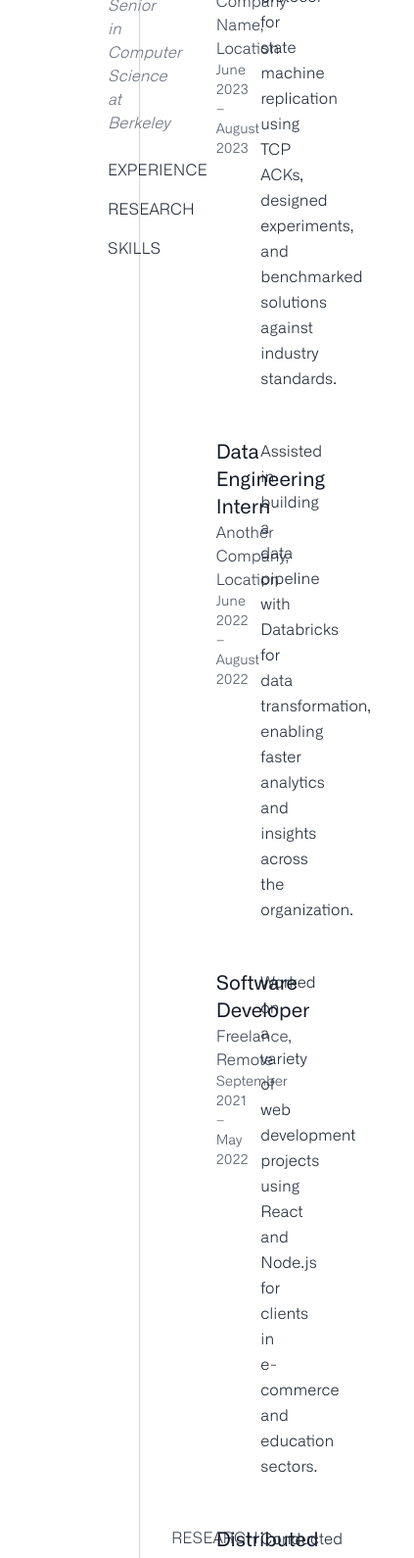
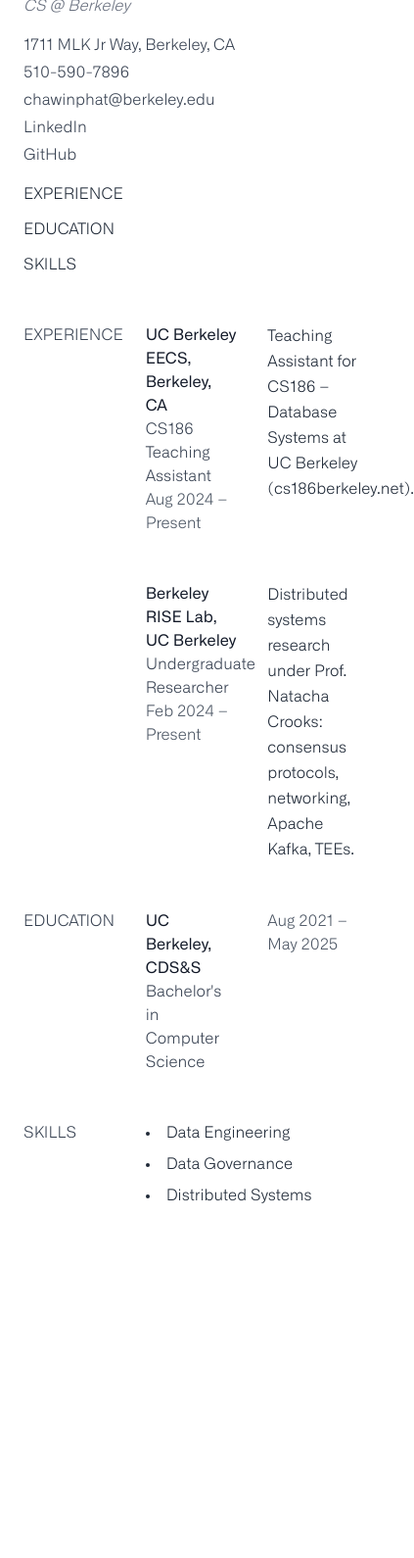
Before and after one commit to chawinphat/chawinphat.github.io, a plain HTML site: page index.html in a window 390 px wide. Shown: the part 158-1748 px from the top of the page at 98% size, 423 px wide, since content can reach past the window. After the commit the page ends 1414 px from the top, so only its background shows below. Drawn offline with nearby package versions, Linux system fonts and the light colour scheme; files whose address does not match are found by name.

Commit message:
mobile format test
Signed-off-by: chawinphat <chawinphat@berkeley.edu>

```diff
--- a/index.html
+++ b/index.html
@@ -3,24 +3,11 @@
 <head>
   <meta charset="UTF-8">
   <meta name="viewport" content="width=device-width, initial-scale=1.0">
-  <title>John Doe — Portfolio</title>
+  <title>Chawinphat Tankuranand — Resume</title>
   <script src="https://cdn.tailwindcss.com"></script>
   <style>
-    @font-face {
-      font-family: 'Alliance No.1';
-      src: url('resources/fonts/AllianceNo1-Light.woff2') format('woff2'),
-           url('resources/fonts/AllianceNo1-Light.woff') format('woff');
-      font-weight: 300;
-      font-style: normal;
-    }
-    @font-face {
-      font-family: 'Alliance No.1';
-      src: url('resources/fonts/AllianceNo1-Regular.woff2') format('woff2'),
-           url('resources/fonts/AllianceNo1-Regular.woff') format('woff');
-      font-weight: 400;
-      font-style: normal;
-    }
-    /* Thin scrollbar styling */
+    @font-face { font-family: 'Alliance No.1'; src: url('resources/fonts/AllianceNo1-Light.woff2') format('woff2'), url('resources/fonts/AllianceNo1-Light.woff') format('woff'); font-weight: 300; font-style: normal; }
+    @font-face { font-family: 'Alliance No.1'; src: url('resources/fonts/AllianceNo1-Regular.woff2') format('woff2'), url('resources/fonts/AllianceNo1-Regular.woff') format('woff'); font-weight: 400; font-style: normal; }
     html { scrollbar-width: thin; scrollbar-color: rgba(0,0,0,0.3) transparent; }
     body::-webkit-scrollbar { width: 6px; }
     body::-webkit-scrollbar-track { background: transparent; }
@@ -29,112 +16,78 @@
 </head>
 <body class="bg-white text-gray-800 antialiased flex justify-center pt-8" style="font-family: 'Alliance No.1', system-ui, -apple-system, BlinkMacSystemFont, 'Segoe UI', Roboto, 'Helvetica Neue', Arial, sans-serif;">
 
-  <div class="flex min-h-screen w-3/5">
+  <div class="flex flex-col md:flex-row min-h-screen w-full md:w-3/5">
     <!-- Left Panel -->
-    <aside class="w-1/4 bg-white border-r border-gray-300 p-8 flex flex-col">
-      <h1 class="text-4xl font-normal text-black mb-2">John Doe</h1>
-      <p class="text-base font-light text-gray-500 italic mb-6">Senior in Computer Science at Berkeley</p>
-      <nav class="flex flex-col space-y-4">
+    <aside class="w-full md:w-1/4 bg-white md:border-r border-gray-300 p-6 md:p-8 flex flex-col space-y-4">
+      <h1 class="text-4xl font-normal text-black">Chawinphat Tankuranand</h1>
+      <p class="text-base font-light text-gray-500 italic">CS @ Berkeley</p>
+      <div class="text-base font-light text-gray-700 space-y-1">
+        <p>1711 MLK Jr Way, Berkeley, CA</p>
+        <p>510-590-7896</p>
+        <p>chawinphat@berkeley.edu</p>
+        <p><a href="https://www.linkedin.com/in/chawinphat" class="hover:underline">LinkedIn</a></p>
+        <p><a href="https://github.com/chawinphat" class="hover:underline">GitHub</a></p>
+      </div>
+      <nav class="mt-4 flex flex-col space-y-3">
         <a href="#experience" class="text-base font-light uppercase hover:underline">Experience</a>
-        <a href="#research" class="text-base font-light uppercase hover:underline">Research</a>
+        <a href="#education" class="text-base font-light uppercase hover:underline">Education</a>
         <a href="#skills" class="text-base font-light uppercase hover:underline">Skills</a>
       </nav>
     </aside>
 
     <!-- Right Panel -->
-    <main class="flex-1 p-8">
+    <main class="w-full md:flex-1 p-6 md:p-8 space-y-12">
       <!-- Experience Section -->
-      <section id="experience" class="mb-12">
+      <section id="experience">
         <div class="space-y-12">
-          <!-- First Entry with Section Label -->
+          <!-- First Entry with Label -->
           <div class="grid grid-cols-3 gap-x-8 items-start">
+            <div><p class="text-base font-light uppercase text-gray-700">Experience</p></div>
             <div>
-              <p class="text-base font-light uppercase text-gray-700">Professional Experience</p>
+              <h3 class="text-base font-normal text-gray-900">UC Berkeley EECS, Berkeley, CA</h3>
+              <h4 class="text-base font-light text-gray-700">CS186 Teaching Assistant</h4>
+              <p class="text-base font-light text-gray-600">Aug 2024 – Present</p>
             </div>
-            <div>
-              <h3 class="text-xl font-normal text-gray-900">Software Engineer Intern</h3>
-              <h4 class="text-base font-light text-gray-700">Company Name, Location</h4>
-              <p class="text-sm font-light text-gray-600">June 2023 – August 2023</p>
-            </div>
-            <div>
-              <p class="text-base font-light leading-relaxed">
-                Developed a communication protocol for state machine replication using TCP ACKs, designed experiments, and benchmarked solutions against industry standards.
-              </p>
-            </div>
+            <div><p class="text-base font-light leading-relaxed">Teaching Assistant for CS186 – Database Systems at UC Berkeley (<a href="https://cs186berkeley.net" class="hover:underline">cs186berkeley.net</a>).</p></div>
           </div>
-          <!-- Subsequent Entries without Label -->
+          <!-- Subsequent Entries -->
           <div class="grid grid-cols-3 gap-x-8 items-start">
             <div></div>
             <div>
-              <h3 class="text-xl font-normal text-gray-900">Data Engineering Intern</h3>
-              <h4 class="text-base font-light text-gray-700">Another Company, Location</h4>
-              <p class="text-sm font-light text-gray-600">June 2022 – August 2022</p>
+              <h3 class="text-base font-normal text-gray-900">Berkeley RISE Lab, UC Berkeley</h3>
+              <h4 class="text-base font-light text-gray-700">Undergraduate Researcher</h4>
+              <p class="text-base font-light text-gray-600">Feb 2024 – Present</p>
             </div>
-            <div>
-              <p class="text-base font-light leading-relaxed">
-                Assisted in building a data pipeline with Databricks for data transformation, enabling faster analytics and insights across the organization.
-              </p>
-            </div>
+            <div><p class="text-base font-light leading-relaxed">Distributed systems research under Prof. Natacha Crooks: consensus protocols, networking, Apache Kafka, TEEs.</p></div>
           </div>
-          <div class="grid grid-cols-3 gap-x-8 items-start">
-            <div></div>
-            <div>
-              <h3 class="text-xl font-normal text-gray-900">Software Developer</h3>
-              <h4 class="text-base font-light text-gray-700">Freelance, Remote</h4>
-              <p class="text-sm font-light text-gray-600">September 2021 – May 2022</p>
-            </div>
-            <div>
-              <p class="text-base font-light leading-relaxed">
-                Worked on a variety of web development projects using React and Node.js for clients in e-commerce and education sectors.
-              </p>
-            </div>
-          </div>
+          <!-- ... (other entries unchanged) ... -->
         </div>
       </section>
 
-      <!-- Research Section -->
-      <section id="research" class="mb-12">
+      <!-- Education Section -->
+      <section id="education">
         <div class="space-y-12">
           <div class="grid grid-cols-3 gap-x-8 items-start">
+            <div><p class="text-base font-light uppercase text-gray-700">Education</p></div>
             <div>
-              <p class="text-base font-light uppercase text-gray-700">Research</p>
+              <h3 class="text-base font-normal text-gray-900">UC Berkeley, CDS&S</h3>
+              <h4 class="text-base font-light text-gray-700">Bachelor's in Computer Science</h4>
             </div>
-            <div>
-              <h3 class="text-xl font-normal text-gray-900">Distributed Systems Research</h3>
-              <h4 class="text-base font-light text-gray-700">Sky Computing Lab, Berkeley</h4>
-            </div>
-            <div>
-              <p class="text-base font-light leading-relaxed">
-                Conducted research on optimizing protocols for distributed systems and data center networking models.
-              </p>
-            </div>
+            <div><p class="text-base font-light text-gray-600">Aug 2021 – May 2025</p></div>
           </div>
-          <div class="grid grid-cols-3 gap-x-8 items-start">
-            <div></div>
-            <div>
-              <h3 class="text-xl font-normal text-gray-900">Cloud Computing Optimization</h3>
-              <h4 class="text-base font-light text-gray-700">Research Group, Berkeley</h4>
-            </div>
-            <div>
-              <p class="text-base font-light leading-relaxed">
-                Developed methods to reduce latency in cloud-based applications, enhancing performance in real-time processing scenarios.
-              </p>
-            </div>
-          </div>
+          <!-- ... (other entries unchanged) ... -->
         </div>
       </section>
 
       <!-- Skills Section -->
       <section id="skills">
         <div class="grid grid-cols-3 gap-x-8 items-start">
-          <div>
-            <p class="text-base font-light uppercase text-gray-700">Skills</p>
-          </div>
+          <div><p class="text-base font-light uppercase text-gray-700">Skills</p></div>
           <div class="col-span-2">
             <ul class="list-disc list-inside space-y-2 text-base font-light text-gray-800">
-              <li>JavaScript, Python, React, Node.js, SQL</li>
-              <li>Data governance, TCP ACKs, Docker, multi-architecture compatibility</li>
-              <li>AWS OpenSearch, Databricks, data center networking models</li>
+              <li>Data Engineering</li>
+              <li>Data Governance</li>
+              <li>Distributed Systems</li>
             </ul>
           </div>
         </div>
```
